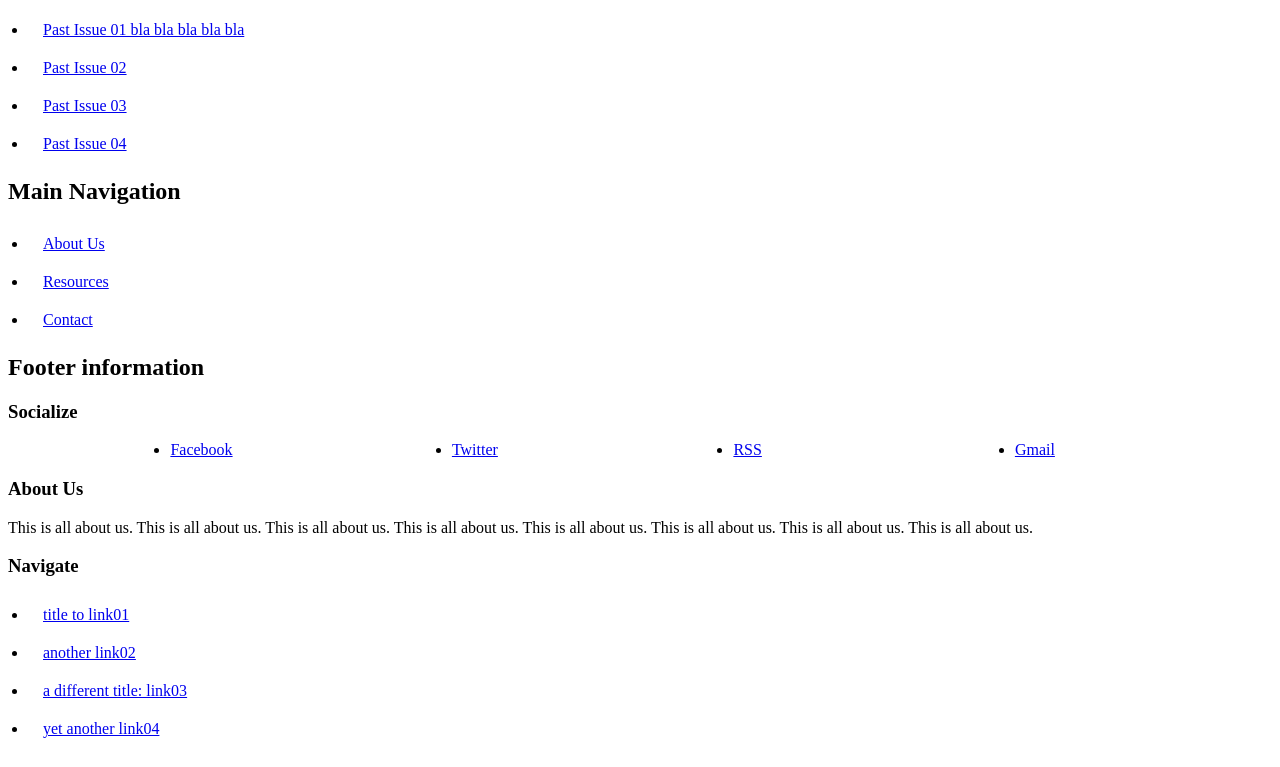
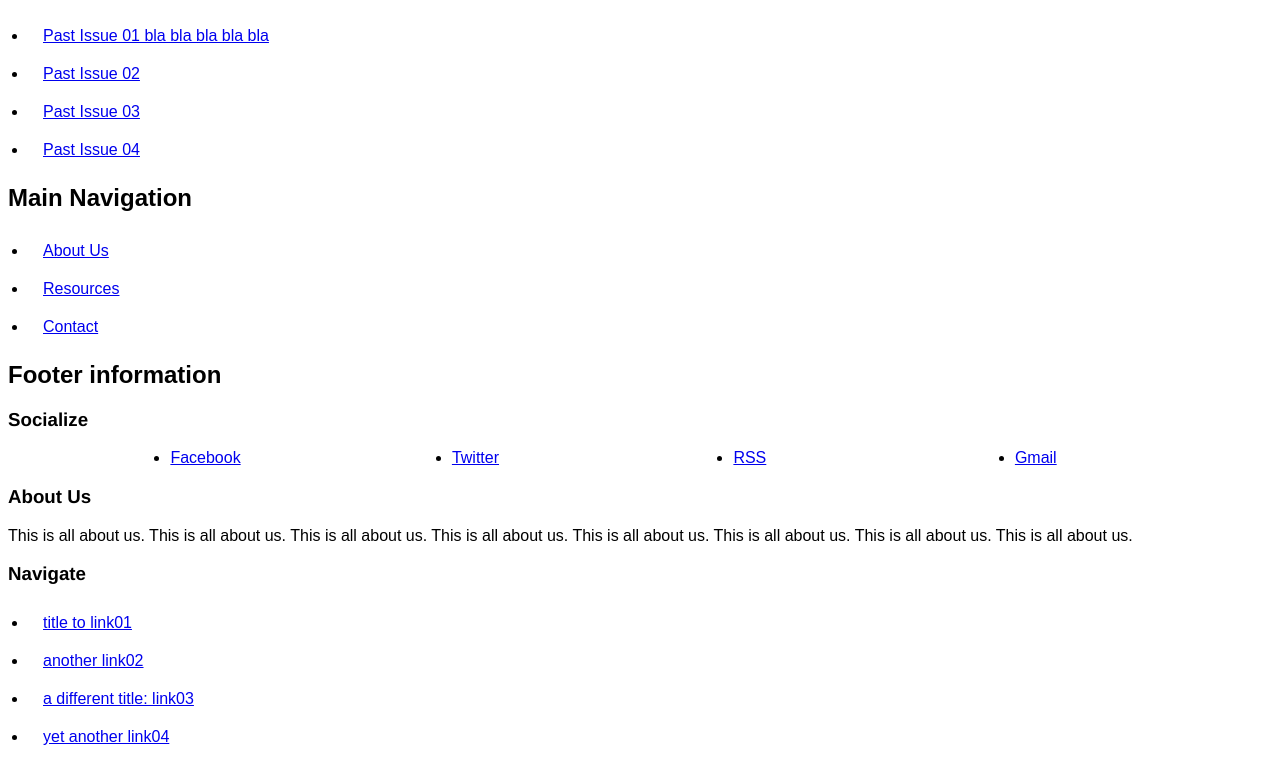
Before and after one commit to f-fathurrahman/ffr-web-stuffs, a plain HTML site: page wp_theme_01/step_02/index.html in a window 1280 px wide. Shown: the part 948-1715 px from the top of the page. Drawn offline with Linux system fonts and the light colour scheme.

Commit message:
Style 02 css

```diff
--- a/wp_theme_01/step_02/style.css
+++ b/wp_theme_01/step_02/style.css
@@ -1,3 +1,17 @@
+body {
+    font-family: sans-serif;
+}
+
+h1, h3, h5 {
+    font-family: Helvetica;
+}
+
+
+h2, h4, h6 {
+    font-family: sans-serif;
+}
+
+
 .push {
     clear: both;
 }
```
